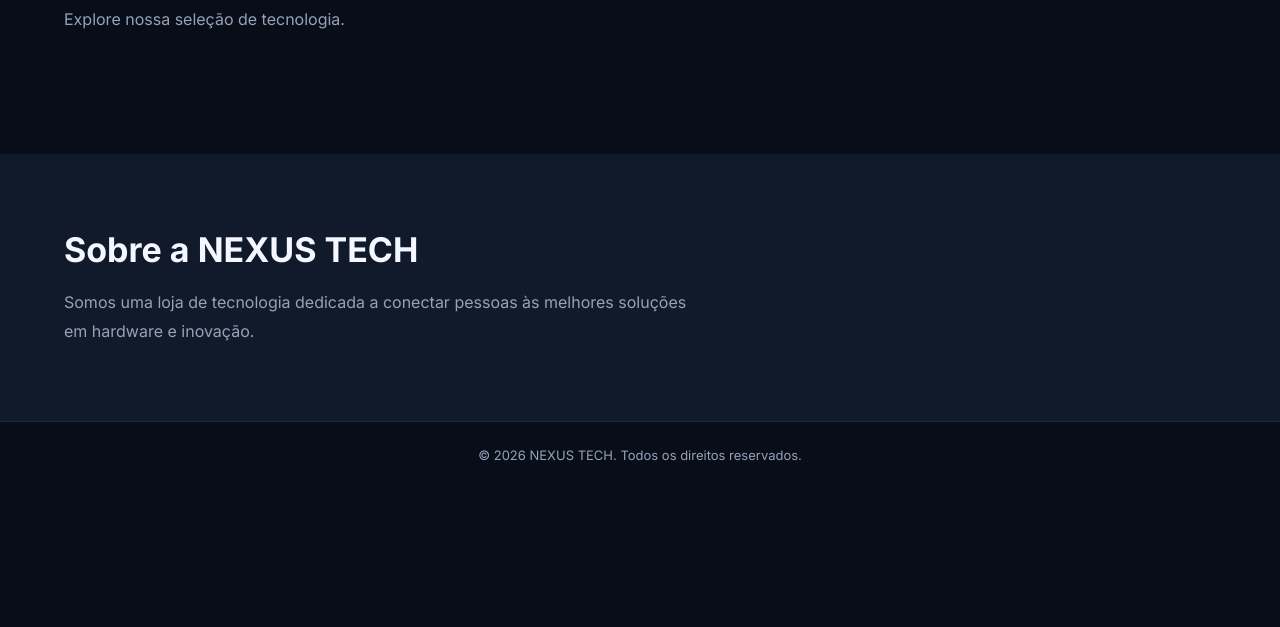
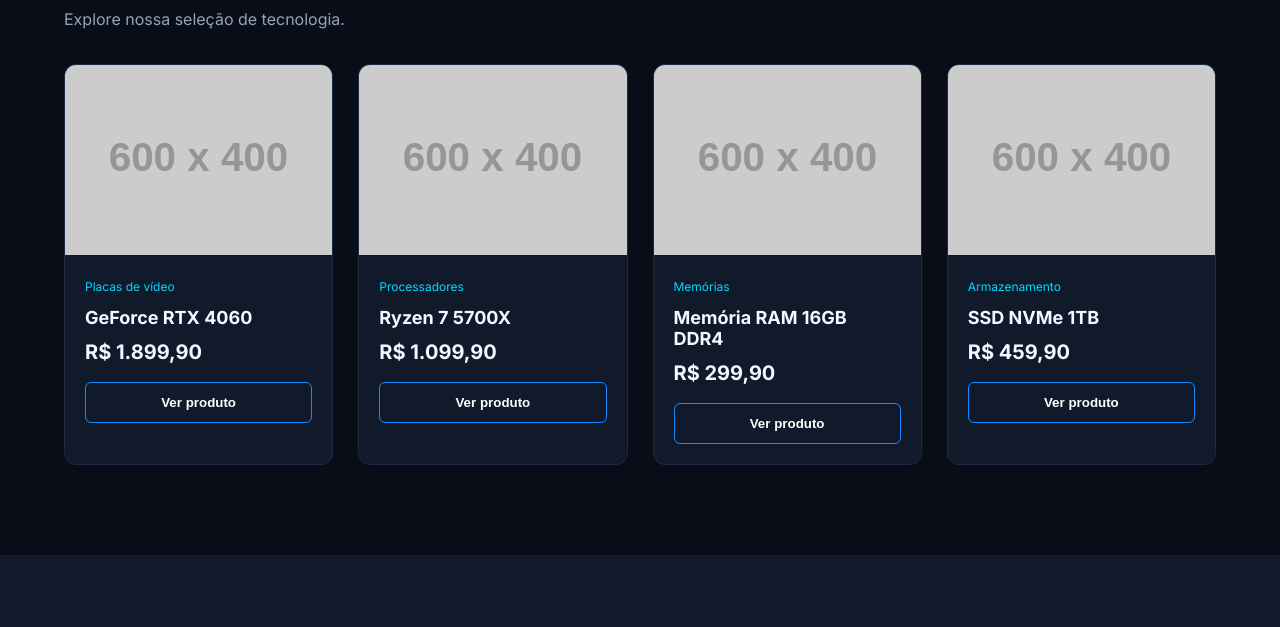
Before and after one commit to Kaique29/FabioUP, a plain HTML site: page index.html in a window 1280 px wide. Shown: the part 733-1360 px from the top of the page. Before the commit the page ends 1221 px from the top, so only its background shows below. Drawn offline with Linux system fonts and the light colour scheme; placeholder pictures from the web are drawn by us.

```diff
--- a/script.js
+++ b/script.js
@@ -0,0 +1,50 @@
+
+const products = [
+    {
+        name: "GeForce RTX 4060",
+        category: "Placas de vídeo",
+        price: 1899.90,
+        image: "https://placehold.co/600x400/101a2b/00d9ff?text=RTX+4060"
+    },
+    {
+        name: "Ryzen 7 5700X",
+        category: "Processadores",
+        price: 1099.90,
+        image: "https://placehold.co/600x400/101a2b/00d9ff?text=Ryzen+7"
+    },
+    {
+        name: "Memória RAM 16GB DDR4",
+        category: "Memórias",
+        price: 299.90,
+        image: "https://placehold.co/600x400/101a2b/00d9ff?text=RAM+16GB"
+    },
+    {
+        name: "SSD NVMe 1TB",
+        category: "Armazenamento",
+        price: 459.90,
+        image: "https://placehold.co/600x400/101a2b/00d9ff?text=SSD+1TB"
+    }
+];
+
+const productList = document.getElementById("product-list");
+
+function renderProducts() {
+    productList.innerHTML = products.map(product => `
+        <article class="product-card">
+            <img src="${product.image}" alt="${product.name}">
+            <div class="product-info">
+                <span>${product.category}</span>
+                <h3>${product.name}</h3>
+                <strong>
+                    ${product.price.toLocaleString("pt-BR", {
+                        style: "currency",
+                        currency: "BRL"
+                    })}
+                </strong>
+                <button type="button">Ver produto</button>
+            </div>
+        </article>
+    `).join("");
+}
+
+renderProducts();
--- a/style.css
+++ b/style.css
@@ -166,3 +166,68 @@ footer {
     border-top: 1px solid #1b2b43;
     font-size: 13px;
 }
+
+
+/* CATÁLOGO DE PRODUTOS */
+
+#product-list {
+    display: grid;
+    grid-template-columns: repeat(auto-fit, minmax(240px, 1fr));
+    gap: 25px;
+}
+
+.product-card {
+    background: var(--surface);
+    border: 1px solid #1b2b43;
+    border-radius: 12px;
+    overflow: hidden;
+    transition: 0.3s;
+}
+
+.product-card:hover {
+    transform: translateY(-7px);
+    border-color: var(--cyan);
+    box-shadow: 0 10px 30px #008cff22;
+}
+
+.product-card img {
+    width: 100%;
+    height: 190px;
+    object-fit: cover;
+    display: block;
+}
+
+.product-info {
+    padding: 20px;
+}
+
+.product-info span {
+    color: var(--cyan);
+    font-size: 12px;
+}
+
+.product-info h3 {
+    margin: 12px 0;
+    font-size: 18px;
+}
+
+.product-info strong {
+    display: block;
+    font-size: 20px;
+    margin-bottom: 18px;
+}
+
+.product-info button {
+    width: 100%;
+    padding: 12px;
+    background: transparent;
+    border: 1px solid var(--primary);
+    border-radius: 6px;
+    color: white;
+    cursor: pointer;
+    font-weight: 700;
+}
+
+.product-info button:hover {
+    background: var(--primary);
+}
```
